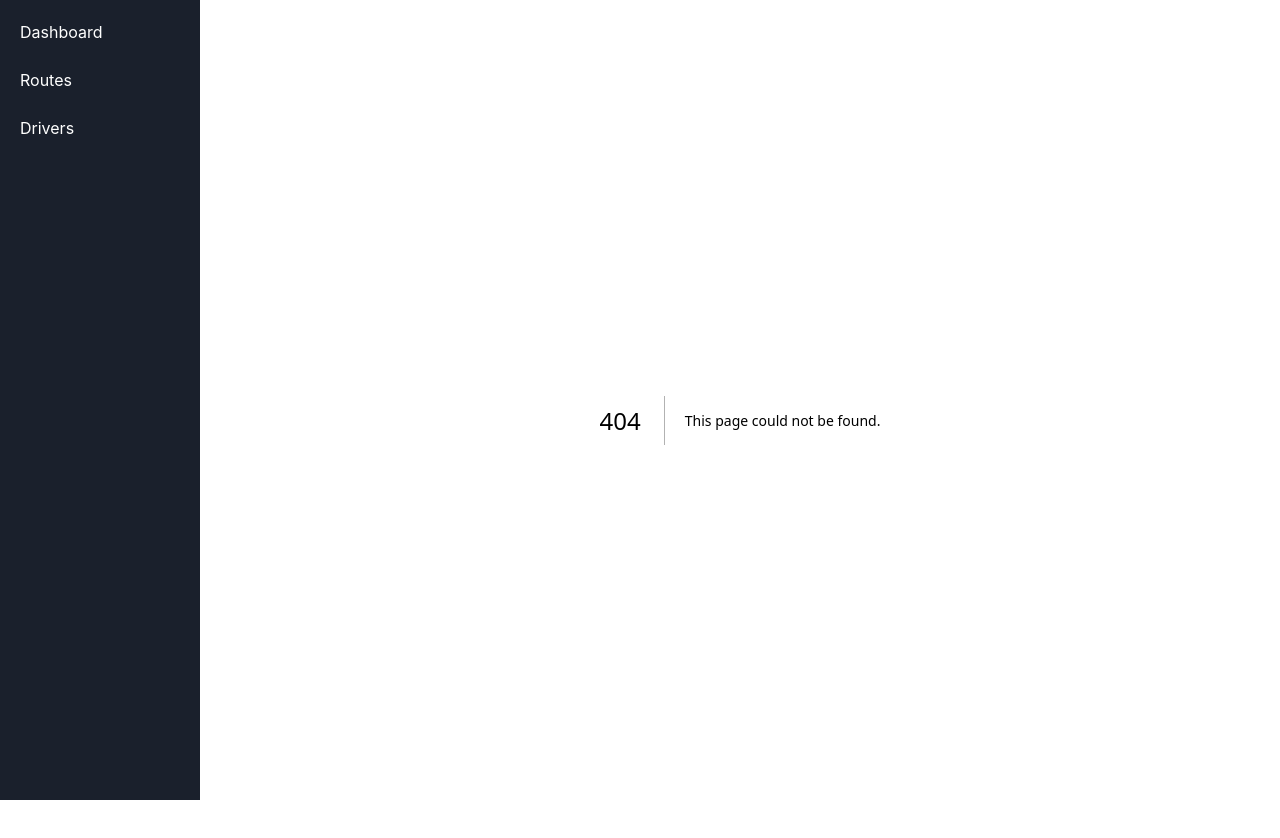
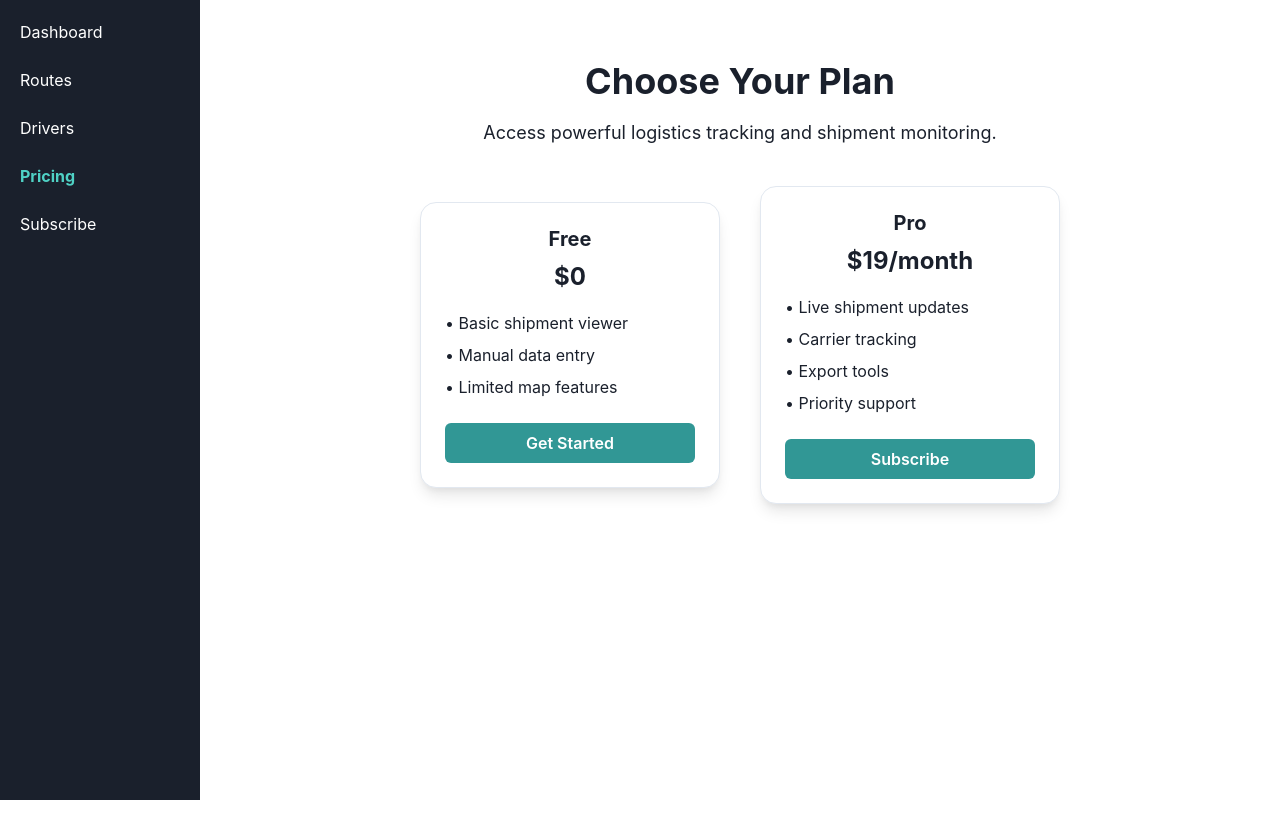
Before and after one commit to AdiHanumaiah/logistics-dashboard, a Next.js app: page /pricing in a window 1280 px wide. Before the commit this address had no page. After the commit the page ends 800 px from the top, so only its background shows below. Built offline with nearby package versions, Linux system fonts and the light colour scheme.

Commit message:
Add pricing page

```diff
--- /dev/null
+++ b/src/app/pricing/page.tsx
@@ -0,0 +1,75 @@
+'use client';
+
+import { Box, Heading, Text, Button, VStack, HStack, useColorModeValue } from '@chakra-ui/react';
+import Link from 'next/link';
+
+export default function PricingPage() {
+    return (
+        <Box p={10} maxW="5xl" mx="auto" textAlign="center">
+            <Heading mb={4}>Choose Your Plan</Heading>
+            <Text fontSize="lg" mb={10}>
+                Access powerful logistics tracking and shipment monitoring.
+            </Text>
+
+            <HStack justify="center" spacing={10} flexWrap="wrap">
+                <PlanCard
+                    title="Free"
+                    price="$0"
+                    features={['Basic shipment viewer', 'Manual data entry', 'Limited map features']}
+                    buttonText="Get Started"
+                    href="/dashboard"
+                />
+                <PlanCard
+                    title="Pro"
+                    price="$19/month"
+                    features={['Live shipment updates', 'Carrier tracking', 'Export tools', 'Priority support']}
+                    buttonText="Subscribe"
+                    href="/subscribe"
+                />
+            </HStack>
+        </Box>
+    );
+}
+
+function PlanCard({
+    title,
+    price,
+    features,
+    buttonText,
+    href,
+}: {
+    title: string;
+    price: string;
+    features: string[];
+    buttonText: string;
+    href: string;
+}) {
+    const bg = useColorModeValue('white', 'gray.800');
+    return (
+        <Box
+            p={6}
+            w="300px"
+            borderWidth="1px"
+            borderRadius="2xl"
+            boxShadow="lg"
+            bg={bg}
+        >
+            <Heading size="md" mb={2}>
+                {title}
+            </Heading>
+            <Text fontSize="2xl" fontWeight="bold" mb={4}>
+                {price}
+            </Text>
+            <VStack align="start" spacing={2} mb={6}>
+                {features.map((feature, idx) => (
+                    <Text key={idx}>• {feature}</Text>
+                ))}
+            </VStack>
+            <Link href={href}>
+                <Button colorScheme="teal" w="full">
+                    {buttonText}
+                </Button>
+            </Link>
+        </Box>
+    );
+}
--- a/src/components/Sidebar.tsx
+++ b/src/components/Sidebar.tsx
@@ -8,6 +8,8 @@ const navItems = [
   { label: 'Dashboard', href: '/dashboard' },
   { label: 'Routes', href: '/routes' },
   { label: 'Drivers', href: '/drivers' },
+  { label: 'Pricing', href: '/pricing' },
+  { label: 'Subscribe', href: '/subscribe' },
 ];
 
 export default function Sidebar() {
```
Also changed, not shown: src/app/subscribe/page.tsx (added, +24 -0 lines).
